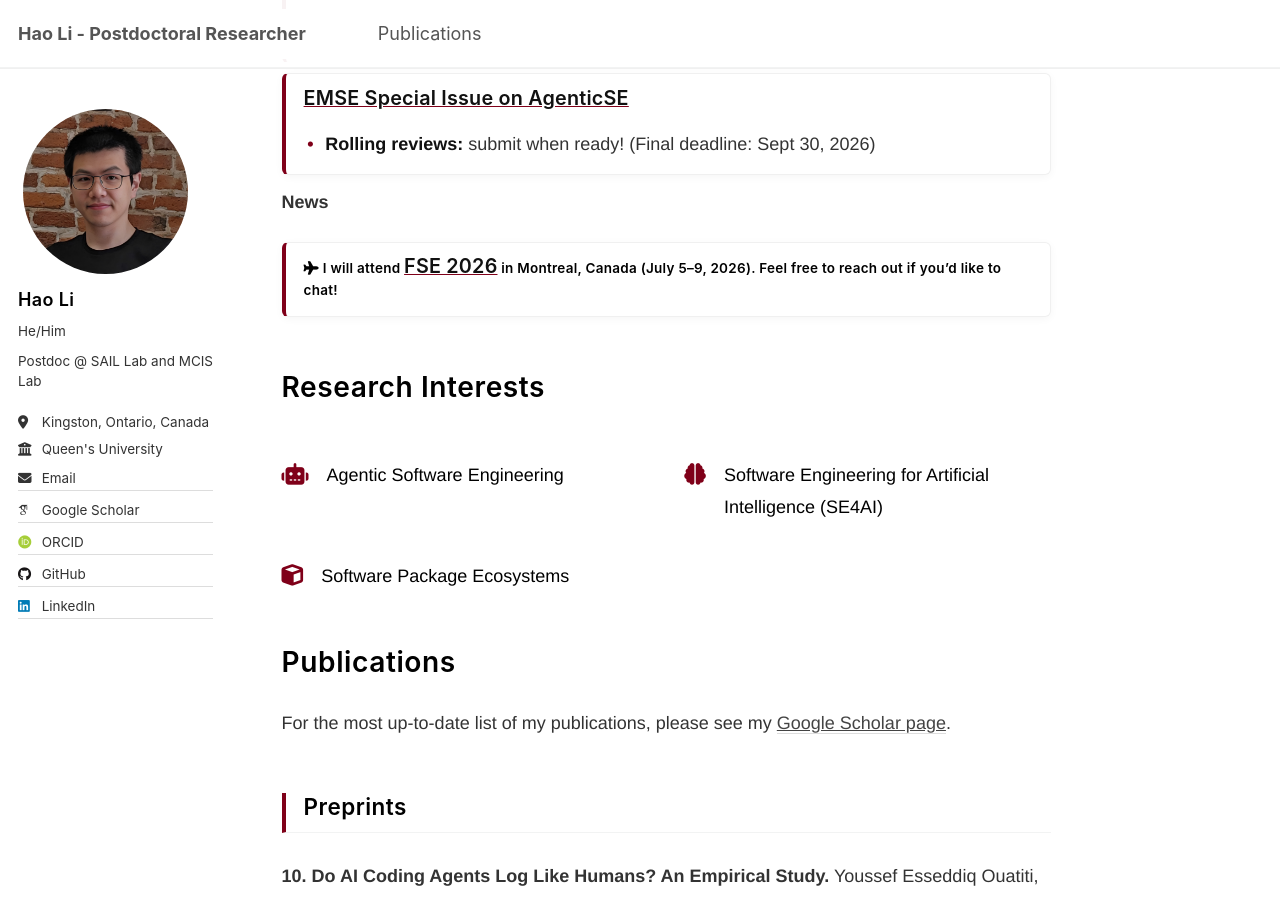
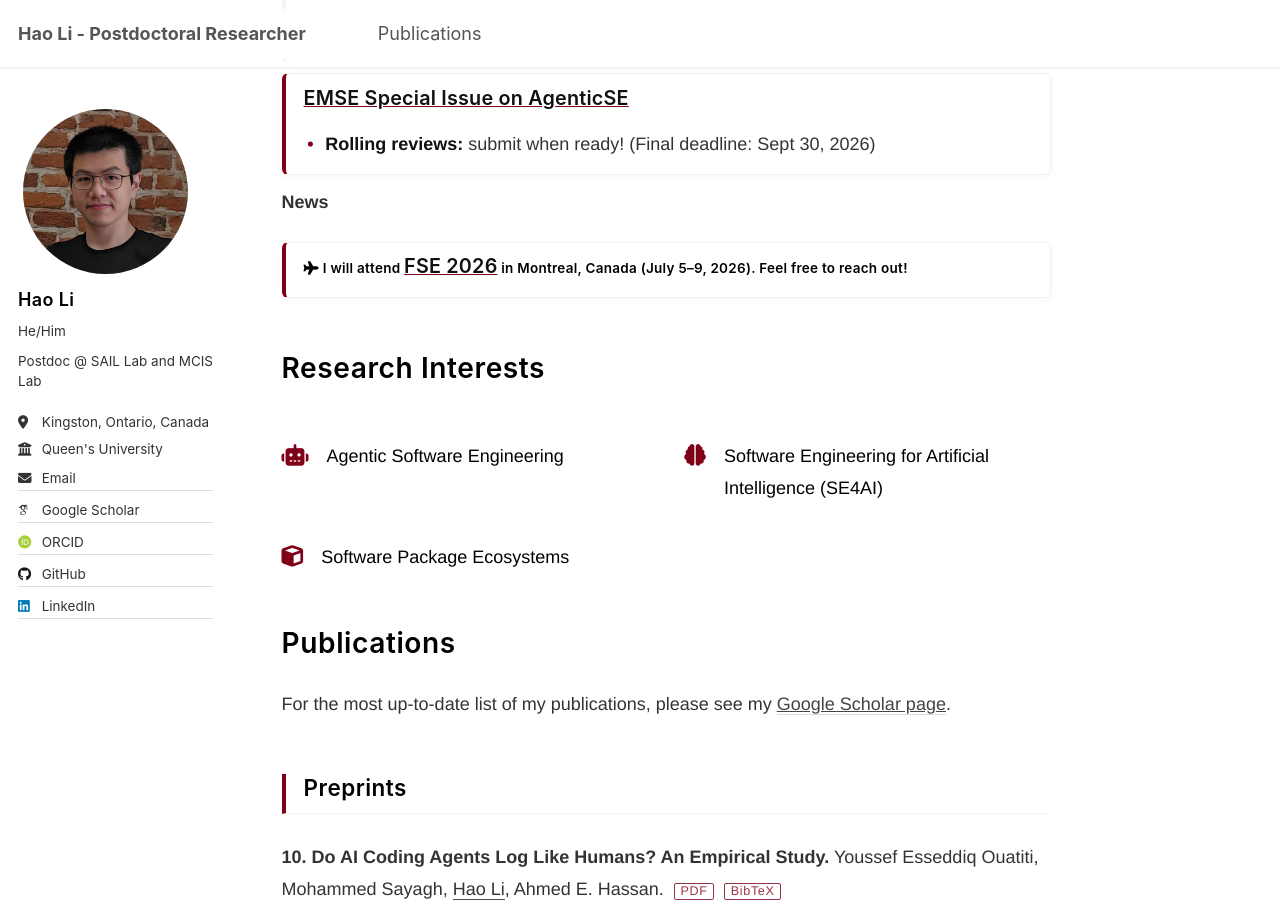
Before and after one commit to Leo-LiHao/Leo-LiHao.github.io, a Jekyll site: the page built from _pages/about.md, in a window 1280 px wide and 900 px high, scrolled down 375 px. Built offline with Jekyll 4.4.1, drawn with Linux system fonts in a browser that asks for light colours; some web fonts are replaced.

Commit message:
added fse

```diff
--- a/_pages/about.md
+++ b/_pages/about.md
@@ -40,7 +40,7 @@ My primary research focuses on [Agentic Software Engineering (AgenticSE)](https:
 **News**
 
 <div class="cfp-notice" markdown="1">
-#### <i class="fas fa-plane"></i> I will attend [**FSE 2026**](https://conf.researchr.org/home/fse-2026) in Montreal, Canada (July 5--9, 2026). Feel free to reach out if you'd like to chat!
+#### <i class="fas fa-plane"></i> I will attend [**FSE 2026**](https://conf.researchr.org/home/fse-2026) in Montreal, Canada (July 5--9, 2026). Feel free to reach out!
 </div>
 
 # Research Interests
```
